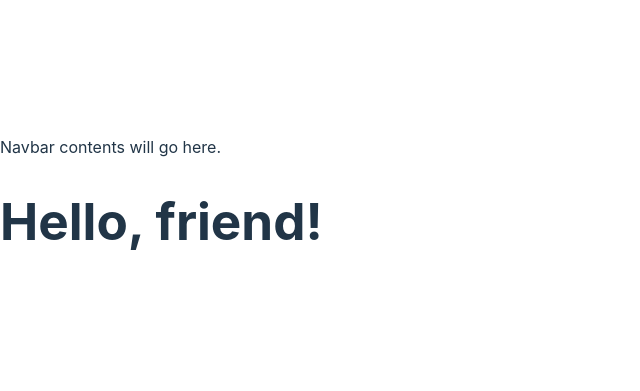
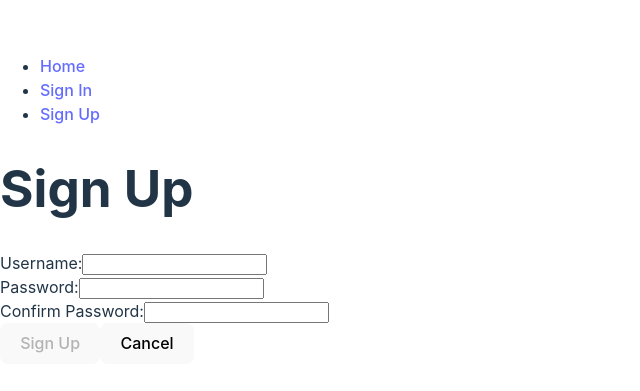
Before and after one commit to almashaur/my-cookbook, a React (Vite) app: page /sign-up in a window 1280 px wide. Shown: the part 199-590 px from the top of the page, without its empty margins (0-640 px from the left). Built offline with nearby package versions, Linux system fonts and the light colour scheme; no server answers.

Commit message:
authentication complete: sign in, sign up, sign out

```diff
--- a/src/App.jsx
+++ b/src/App.jsx
@@ -1,11 +1,24 @@
+import { useContext } from 'react';
+import { Routes, Route } from 'react-router';
+
 import NavBar from './components/NavBar/NavBar';
+import SignUpForm from './components/SignUpForm/SignUpForm';
+import SignInForm from './components/SignInForm/SignInForm';
+import Landing from './components/Landing/Landing';
+import Dashboard from './components/Dashboard/Dashboard';
+
+import { UserContext } from './contexts/UserContext';
 
 const App = () => {
-
+  const { user } = useContext(UserContext);
   return (
     <>
       <NavBar />
-      <h1>Hello, friend!</h1>
+      <Routes>
+        <Route path='/' element={user ? <Dashboard /> : <Landing /> } />
+        <Route path='/sign-up' element={<SignUpForm />} />
+        <Route path="/sign-in" element={<SignInForm />} />
+      </Routes>
     </>
   );
 };
--- /dev/null
+++ b/src/components/Dashboard/Dashboard.jsx
@@ -0,0 +1,34 @@
+// src/components/Dashboard/Dashboard.jsx
+
+import { useEffect, useContext } from 'react';
+
+import { UserContext } from '../../contexts/UserContext';
+
+import * as userService from '../../services/userService';
+
+const Dashboard = () => {
+  const { user } = useContext(UserContext);
+
+  useEffect(() => {
+    const fetchUsers = async () => {
+      try {
+        const fetchedUsers = await userService.index();
+        console.log(fetchedUsers);
+      } catch (err) {
+        console.log(err)
+      }
+    }
+    if (user) fetchUsers();
+  }, [user]);
+
+  return (
+    <main>
+      <h1>Welcome, {user.username}</h1>
+      <p>
+        This is the dashboard page where you can see a list of all the users.
+      </p>
+    </main>
+  );
+};
+
+export default Dashboard;
--- /dev/null
+++ b/src/components/Landing/Landing.jsx
@@ -0,0 +1,12 @@
+// src/components/Landing.jsx
+
+const Landing = () => {
+    return (
+      <main>
+        <h1>Hello, you are on the landing page for visitors.</h1>
+        <p>Sign up now, or sign in to see your super secret dashboard!</p>
+      </main>
+    );
+  };
+
+  export default Landing;
--- a/src/components/NavBar/NavBar.jsx
+++ b/src/components/NavBar/NavBar.jsx
@@ -1,9 +1,40 @@
+import { useContext } from 'react';
+import { Link } from 'react-router';
+
+import { UserContext } from '../../contexts/UserContext';
+
+
 const NavBar = () => {
-    return (
-      <nav>
-        <p>Navbar contents will go here.</p>
-      </nav>
-    );
+  // Get the setUser function from the UserContext
+  const { user, setUser } = useContext(UserContext);
+
+  // Add the handleSignOut function
+  const handleSignOut = () => {
+    // Clear the token from localStorage
+    localStorage.removeItem('token');
+    // Clear the user state
+    setUser(null);
   };
 
-  export default NavBar;
+  return (
+    <nav>
+      {user ? (
+        <ul>
+          <li>Welcome, {user.username}</li>
+          {/* The new link */}
+          <li><Link to='/'>Dashboard</Link></li>
+          <li><Link to='/' onClick={handleSignOut}>Sign Out</Link></li>
+        </ul>
+      ) : (
+        <ul>
+          {/* Another new link */}
+          <li><Link to='/'>Home</Link></li>
+          <li><Link to='/sign-in'>Sign In</Link></li>
+          <li><Link to='/sign-up'>Sign Up</Link></li>
+        </ul>
+      )}
+    </nav>
+  );
+};
+
+export default NavBar;
--- /dev/null
+++ b/src/components/SignInForm/SignInForm.jsx
@@ -0,0 +1,75 @@
+
+import { useState, useContext } from 'react';
+import { useNavigate } from 'react-router';
+
+import { signIn } from '../../services/authService';
+
+import { UserContext } from '../../contexts/UserContext';
+
+const SignInForm = () => {
+  const navigate = useNavigate();
+  const { setUser } = useContext(UserContext);
+  const [message, setMessage] = useState('');
+  const [formData, setFormData] = useState({
+    username: '',
+    password: '',
+  });
+
+  const handleChange = (evt) => {
+    setMessage('');
+    setFormData({ ...formData, [evt.target.name]: evt.target.value });
+  };
+
+  const handleSubmit = async (evt) => {
+    evt.preventDefault();
+    try {
+      // This function doesn't exist yet, but we'll create it soon.
+      // It will cause an error right now
+      const signedInUser = await signIn(formData);
+
+      setUser(signedInUser);
+      navigate('/');
+    } catch (err) {
+      setMessage(err.message);
+    }
+  };
+
+  return (
+    <main>
+      <h1>Sign In</h1>
+      <p>{message}</p>
+      <form autoComplete='off' onSubmit={handleSubmit}>
+        <div>
+          <label htmlFor='email'>Username:</label>
+          <input
+            type='text'
+            autoComplete='off'
+            id='username'
+            value={formData.username}
+            name='username'
+            onChange={handleChange}
+            required
+          />
+        </div>
+        <div>
+          <label htmlFor='password'>Password:</label>
+          <input
+            type='password'
+            autoComplete='off'
+            id='password'
+            value={formData.password}
+            name='password'
+            onChange={handleChange}
+            required
+          />
+        </div>
+        <div>
+          <button>Sign In</button>
+          <button onClick={() => navigate('/')}>Cancel</button>
+        </div>
+      </form>
+    </main>
+  );
+};
+
+export default SignInForm;
--- /dev/null
+++ b/src/components/SignUpForm/SignUpForm.jsx
@@ -0,0 +1,85 @@
+import { useState, useContext } from 'react';
+import { useNavigate } from 'react-router';
+import { signUp } from '../../services/authService';
+import { UserContext } from '../../contexts/UserContext';
+
+
+const SignUpForm = () => {
+  const navigate = useNavigate();
+  const { setUser } = useContext(UserContext);
+  const [message, setMessage] = useState('');
+  const [formData, setFormData] = useState({
+    username: '',
+    password: '',
+    passwordConf: '',
+  });
+
+  const { username, password, passwordConf } = formData;
+
+  const handleChange = (evt) => {
+    setMessage('');
+    setFormData({ ...formData, [evt.target.name]: evt.target.value });
+  };
+
+  const handleSubmit = async (evt) => {
+    evt.preventDefault();
+    try {
+      const newUser = await signUp(formData);
+      setUser(newUser);
+      navigate('/');
+    } catch (err) {
+      setMessage(err.message);
+    }
+  };
+  const isFormInvalid = () => {
+    return !(username && password && password === passwordConf);
+  };
+
+  return (
+    <main>
+      <h1>Sign Up</h1>
+      <p>{message}</p>
+      <form onSubmit={handleSubmit}>
+        <div>
+          <label htmlFor='username'>Username:</label>
+          <input
+            type='text'
+            id='name'
+            value={username}
+            name='username'
+            onChange={handleChange}
+            required
+          />
+        </div>
+        <div>
+          <label htmlFor='password'>Password:</label>
+          <input
+            type='password'
+            id='password'
+            value={password}
+            name='password'
+            onChange={handleChange}
+            required
+          />
+        </div>
+        <div>
+          <label htmlFor='confirm'>Confirm Password:</label>
+          <input
+            type='password'
+            id='confirm'
+            value={passwordConf}
+            name='passwordConf'
+            onChange={handleChange}
+            required
+          />
+        </div>
+        <div>
+          <button disabled={isFormInvalid()}>Sign Up</button>
+          <button onClick={() => navigate('/')}>Cancel</button>
+        </div>
+      </form>
+    </main>
+  );
+};
+
+export default SignUpForm;
--- /dev/null
+++ b/src/contexts/UserContext.jsx
@@ -0,0 +1,29 @@
+// src/contexts/UserContext.jsx
+
+import { createContext, useState } from 'react';
+
+const UserContext = createContext();
+
+// Add the new getUserFromToken function
+const getUserFromToken = () => {
+  const token = localStorage.getItem('token');
+
+  if (!token) return null;
+
+  return JSON.parse(atob(token.split('.')[1])).payload;
+};
+
+function UserProvider({ children }) {
+  // call getUserFromToken() to get our initial user state
+  const [user, setUser] = useState(getUserFromToken());
+
+  const value = { user, setUser };
+
+  return (
+    <UserContext.Provider value={value}>
+      {children}
+    </UserContext.Provider>
+  );
+};
+
+export { UserProvider, UserContext };
--- a/src/main.jsx
+++ b/src/main.jsx
@@ -1,15 +1,19 @@
-import { StrictMode } from 'react'
-import { createRoot } from 'react-dom/client'
-import { BrowserRouter } from 'react-router' // add import for BrowserRouter
-import './index.css'
-import App from './App.jsx'
+import { StrictMode } from 'react';
+import { createRoot } from 'react-dom/client';
+import { BrowserRouter } from 'react-router';
 
-// Wrap the App component with the BrowserRouter component to enable
-// enable route handling throughout your application.
+import { UserProvider } from './contexts/UserContext.jsx';
+
+import App from './App.jsx';
+
+import './index.css';
+
 createRoot(document.getElementById('root')).render(
   <StrictMode>
     <BrowserRouter>
-      <App />
+      <UserProvider>
+        <App />
+      </UserProvider>
     </BrowserRouter>
   </StrictMode>,
-)
+);
--- /dev/null
+++ b/src/services/authService.js
@@ -0,0 +1,55 @@
+const BASE_URL = `${import.meta.env.VITE_BACK_END_SERVER_URL}/auth`;
+
+const signUp = async (formData) => {
+  try {
+    const res = await fetch(`${BASE_URL}/sign-up`, {
+      method: "POST",
+      headers: { "Content-Type": "application/json" },
+      body: JSON.stringify(formData),
+    });
+
+    const data = await res.json();
+
+    if (data.err) {
+      throw new Error(data.err);
+    }
+
+    if (data.token) {
+      localStorage.setItem("token", data.token);
+      return JSON.parse(atob(data.token.split(".")[1])).payload;
+    }
+
+    throw new Error("Invalid response from server");
+  } catch (err) {
+    console.log(err);
+    throw new Error(err);
+  }
+};
+
+const signIn = async (formData) => {
+  try {
+    const res = await fetch(`${BASE_URL}/sign-in`, {
+      method: "POST",
+      headers: { "Content-Type": "application/json" },
+      body: JSON.stringify(formData),
+    });
+
+    const data = await res.json();
+
+    if (data.err) {
+      throw new Error(data.err);
+    }
+
+    if (data.token) {
+      localStorage.setItem("token", data.token);
+      return JSON.parse(atob(data.token.split(".")[1])).payload;
+    }
+
+    throw new Error("Invalid response from server");
+  } catch (err) {
+    console.log(err);
+    throw new Error(err);
+  }
+};
+
+export { signUp, signIn };
--- /dev/null
+++ b/src/services/userService.js
@@ -0,0 +1,22 @@
+const BASE_URL = `${import.meta.env.VITE_BACK_END_SERVER_URL}/users`;
+
+const index = async () => {
+  try {
+    const res = await fetch(BASE_URL, {
+      headers: { Authorization: `Bearer ${localStorage.getItem("token")}` },
+    });
+
+    const data = await res.json();
+
+    if (data.err) {
+      throw new Error(data.err);
+    }
+
+    return data;
+  } catch (err) {
+    console.log(err);
+    throw new Error(err);
+  }
+};
+
+export { index };
```
